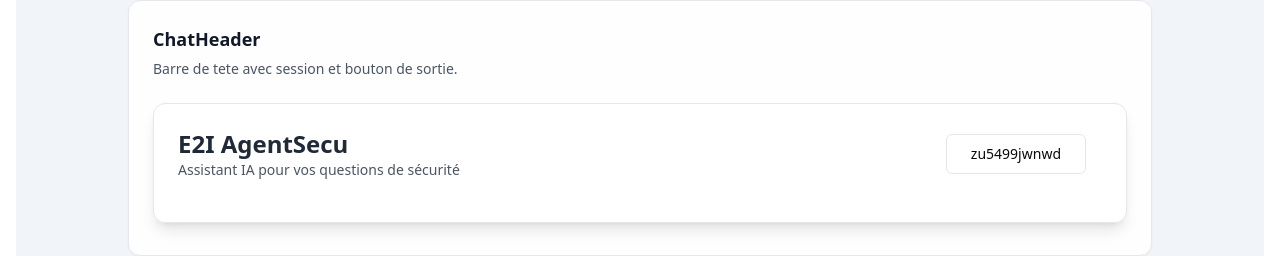
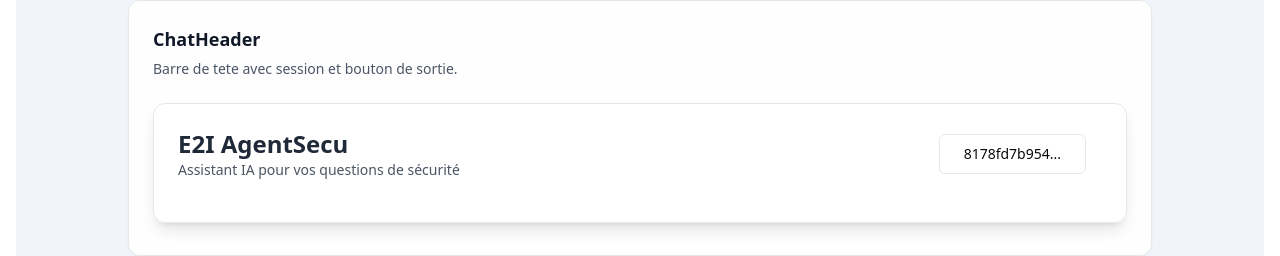
Before and after one commit to Blue-0/chatbotpresquaccident, a Next.js app: page /styleguide in a window 1280 px wide. Both pictures are taken after a click on the button "Recharger les mocks". Shown: the part 120-376 px from the top of the page. Built offline with nearby package versions, Linux system fonts and the light colour scheme.

Commit message:
Update sessionid.tsx

```diff
--- a/app/components/sessionid.tsx
+++ b/app/components/sessionid.tsx
@@ -1,30 +1,25 @@
 "use client";
-import React, { useState, useEffect } from "react";
+import React from "react";
 import { buttonVariants } from "@/src/components/ui/button";
 import dynamic from "next/dynamic";
+import { useSessionId } from "@/app/hooks/useSessionId";
 
 const SessionIdComponent = () => {
-  const [sessionId, setSessionId] = useState<string>("");
-  const [mounted, setMounted] = useState(false);
+  const { sessionId, isLoaded } = useSessionId();
 
-  useEffect(() => {
-    setMounted(true);
-    // Générer ou récupérer l'ID de session côté client uniquement
-    let id = localStorage.getItem("sessionId");
-    if (!id) {
-      id = Math.random().toString(36).substring(2, 15);
-      localStorage.setItem("sessionId", id);
-    }
-    setSessionId(id);
-  }, []);
-
-  if (!mounted) {
+  if (!isLoaded) {
     return <div className={buttonVariants({ size: "lg", variant: "outline"  })}>Loading...</div>;
   }
 
+  // Tronquer à 11 caractères + "..." pour l'affichage
+  const displaySessionId = sessionId ? `${sessionId.substring(0, 11)}...` : "Loading...";
+
   return (
-    <div className={buttonVariants({ size: "lg", variant: "outline" })}>
-      {sessionId || "Loading..."}
+    <div
+      className={buttonVariants({ size: "lg", variant: "outline" })}
+      title={sessionId} // Afficher le sessionId complet au survol
+    >
+      {displaySessionId}
     </div>
   );
 };
```
